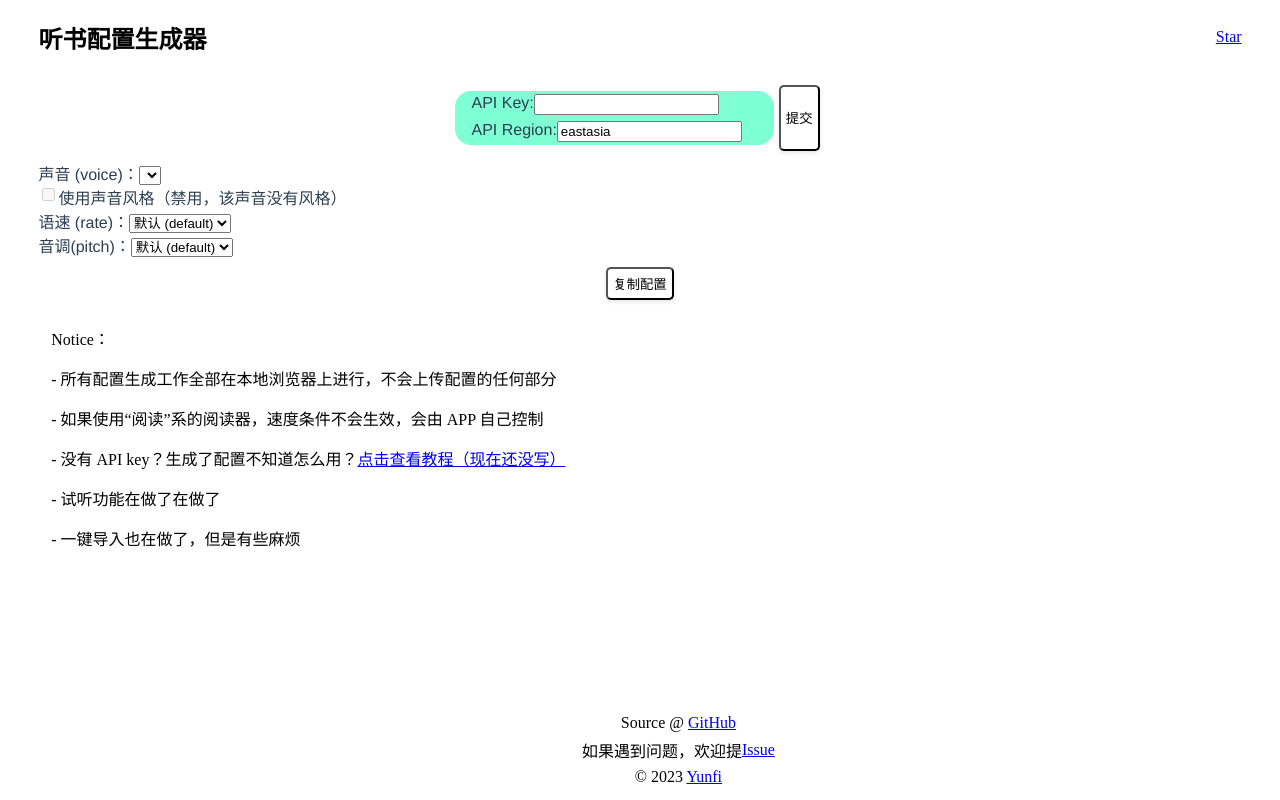
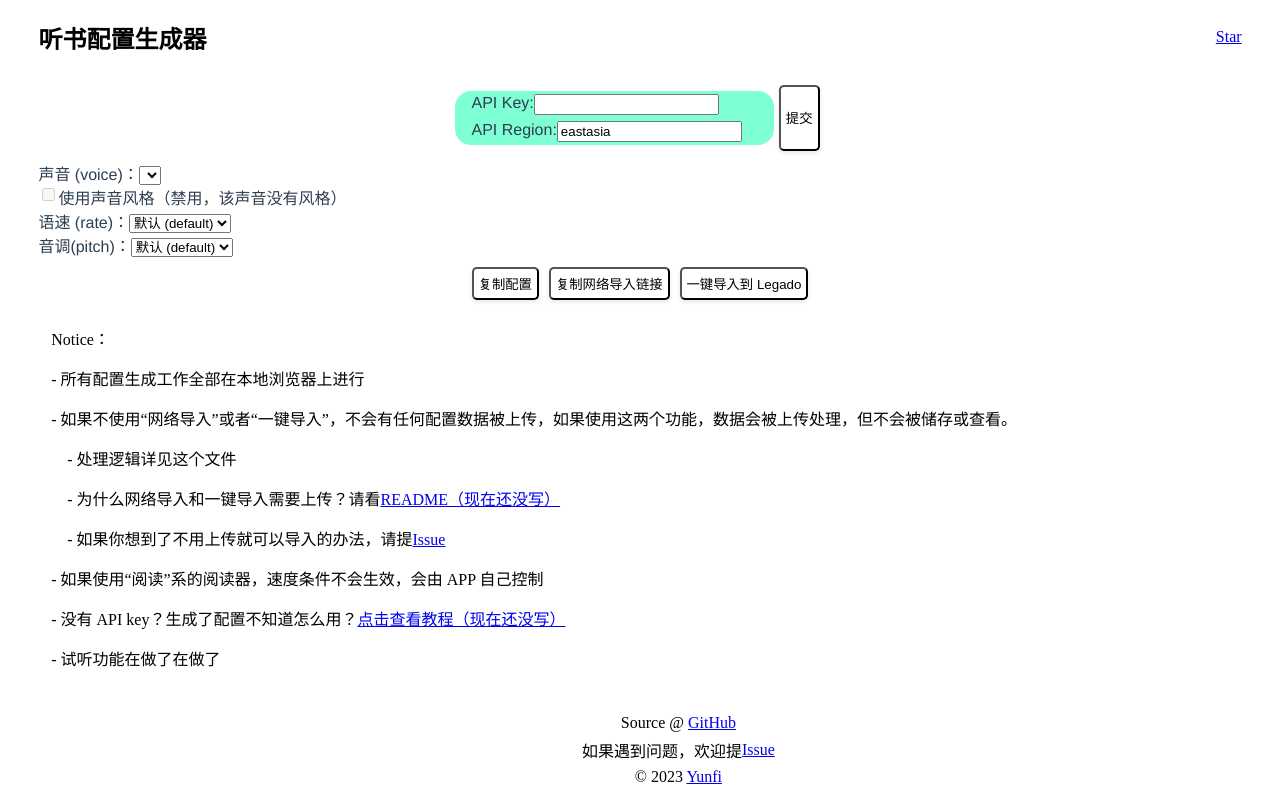
Before and after one commit to yy4382/azure-tts-importer, a Vue app: page / in a window 1280 px wide. Shown: the top 800 px of the page. Built offline with nearby package versions, Linux system fonts and the light colour scheme.

Commit message:
feat: web import and one-click import

```diff
--- a/package.json
+++ b/package.json
@@ -5,7 +5,8 @@
   "scripts": {
     "serve": "vue-cli-service serve",
     "build": "vue-cli-service build",
-    "lint": "vue-cli-service lint"
+    "lint": "vue-cli-service lint",
+    "build:dev": "vue-cli-service build --mode development"
   },
   "dependencies": {
     "axios": "^1.6.2",
--- a/public/index.html
+++ b/public/index.html
@@ -33,11 +33,17 @@
     <!-- built files will be auto injected -->
     <div id="notice">
       <p>Notice：</p>
-      <p>- 所有配置生成工作全部在本地浏览器上进行，不会上传配置的任何部分</p>
+      <p>- 所有配置生成工作全部在本地浏览器上进行</p>
+      <p>- 如果不使用“网络导入”或者“一键导入”，不会有任何配置数据被上传，如果使用这两个功能，数据会被上传处理，但不会被储存或查看。</p>
+      <p>&nbsp;&nbsp;&nbsp;&nbsp;- 处理逻辑详见<a herf="https://github.com/yy4382/azure-tts-importer/blob/main/Caddyfile">这个文件</a></p>
+      <p>&nbsp;&nbsp;&nbsp;&nbsp;- 为什么网络导入和一键导入需要上传？请看<a href="https://github.com/yy4382/azure-tts-importer">README（现在还没写）</a></p>
+      <p>&nbsp;&nbsp;&nbsp;&nbsp;- 如果你想到了不用上传就可以导入的办法，请提<span style="align-self: center;"><a class="github-button"
+            href="https://github.com/yy4382/azure-tts-importer/issues"
+            data-color-scheme="no-preference: light; light: light; dark: dark;" data-icon="octicon-issue-opened"
+            aria-label="Issue yy4382/azure-tts-importer on GitHub">Issue</a></span></p>
       <p>- 如果使用“阅读”系的阅读器，速度条件不会生效，会由 APP 自己控制</p>
       <p>- 没有 API key？生成了配置不知道怎么用？<a href="https://blog.yfi.moe">点击查看教程（现在还没写）</a></p>
       <p>- 试听功能在做了在做了</p>
-      <p>- 一键导入也在做了，但是有些麻烦</p>
     </div>
   </div>
   <footer>
--- a/src/components/TTSImporter.vue
+++ b/src/components/TTSImporter.vue
@@ -61,6 +61,8 @@
         </div>
     </div>
     <button @click="copyLegadoConfig">复制配置</button>
+    <button @click="copyLegadoLink">复制网络导入链接</button>
+    <button @click="import2Legado">一键导入到 Legado</button>
 </template>
 
 <script>
@@ -187,6 +189,22 @@ export default {
                 alert("复制失败，请手动复制")
             }
         },
+        copyLegadoLink(){
+            let config = this.generateLegadoConfig()
+            let link = `${window.location.host}/api/legado?config=${encodeURIComponent(config)}`
+            try {
+                navigator.clipboard.writeText(link);
+            } catch (err) {
+                console.log(err)
+                alert("复制失败，请手动复制")
+            }
+        },
+        import2Legado(){
+            let config = this.generateLegadoConfig()
+            let link = `${window.location.host}/api/legado?config=${encodeURIComponent(config)}`
+            let leagdoLink = `legado://import/httpTTS?src=${encodeURIComponent(link)}`
+            window.open(leagdoLink, "_blank")
+        }
     }
 }
 </script>
@@ -215,7 +233,7 @@ export default {
 .key-input {
     display: flex;
     flex-direction: row;
-    align-items: start;
+    align-items: flex-start;
     margin-right: 1em;
     padding: 3px 0;
 }
```
Also changed, not shown: 1 other file (tests, documents, lock files or other folders).
